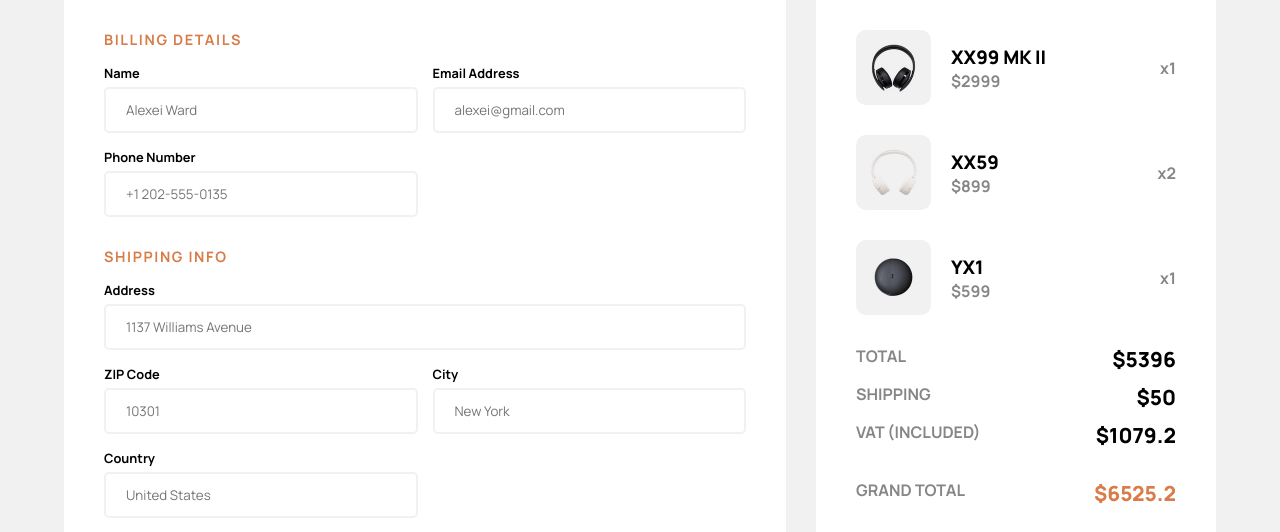
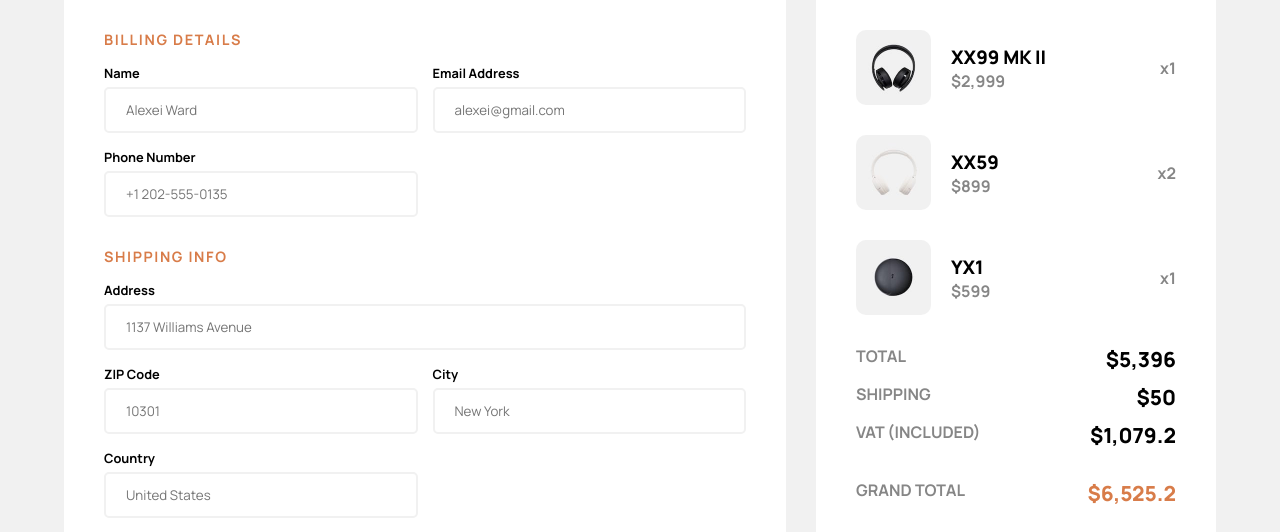
Before and after one commit to Muneyy/audiophile-ecommerce, a Next.js app: page /checkout in a window 1280 px wide. Shown: the part 268-800 px from the top of the page. Built offline with nearby package versions, Linux system fonts and the light colour scheme.

Commit message:
feat: change bg-color for checkout page, add commafy function to format prices, change hover for buttons

```diff
--- a/src/app/[category]/[product]/page.tsx
+++ b/src/app/[category]/[product]/page.tsx
@@ -35,7 +35,7 @@ const Page = ({
         imageProduct={imageProduct}
         title={title}
         description={description}
-        price={price}
+        price={commafy(price)}
       />
       <FeaturesAndBox features={features} includedItems={includedItems} />
       <ImageGallery imageGallery={imageGallery} title={title} />
--- a/src/app/checkout/Summary.module.sass
+++ b/src/app/checkout/Summary.module.sass
@@ -48,6 +48,8 @@
         color: white
         border-radius: 5px
         padding: 20px 0
+        &:hover
+            filter: brightness(1.1)
     @media screen and ( min-width: 1200px )
         margin-top: 0
         width: 400px
--- a/src/app/checkout/Summary.tsx
+++ b/src/app/checkout/Summary.tsx
@@ -5,6 +5,7 @@ import xx99mkii from '@/assets/cart/image-xx99-mark-two-headphones.jpg'
 import xx59 from '@/assets/cart/image-xx59-headphones.jpg'
 import yx1 from '@/assets/cart/image-yx1-earphones.jpg'
 import Image from 'next/image'
+import commafy from '@/utils/commafy'
 
 const cartData = {
   cart: [
@@ -47,7 +48,7 @@ const Summary = () => {
           <Image src={item.imageSrc} alt={item.title} />
           <div className={styles.textGroup}>
             <h3>{item.title}</h3>
-            <span>${item.price}</span>
+            <span>${commafy(item.price)}</span>
           </div>
           <div className={styles.priceGroup}>
             <span>x{item.quantity}</span>
@@ -57,7 +58,7 @@ const Summary = () => {
       <div className={styles.divider}>
         <div className={styles.calcGroup}>
           <p>TOTAL</p>
-          <span>${RAW_COST}</span>
+          <span>${commafy(RAW_COST)}</span>
         </div>
         <div className={styles.calcGroup}>
           <p>SHIPPING</p>
@@ -65,12 +66,12 @@ const Summary = () => {
         </div>
         <div className={styles.calcGroup}>
           <p>VAT (INCLUDED)</p>
-          <span>${VAT}</span>
+          <span>${commafy(VAT)}</span>
         </div>
       </div>
       <div className={`${styles.calcGroup} ${styles.grandTotal}`}>
         <p>GRAND TOTAL</p>
-        <span>${GRAND_TOTAL}</span>
+        <span>${commafy(GRAND_TOTAL)}</span>
       </div>
       <button
         type="submit"
--- a/src/app/checkout/page.tsx
+++ b/src/app/checkout/page.tsx
@@ -6,6 +6,14 @@ import Summary from './Summary'
 
 const Page = () => {
   return (
+    <>
+      <style>
+        {`
+        html {
+          background-color: var(--gray-bg)
+        }
+        `}
+      </style>
       <main className={styles.main}>
         <BackButton />
         <div className={styles.responsiveDivider}>
@@ -13,6 +21,7 @@ const Page = () => {
           <Summary />
         </div>
       </main>
+    </>
   )
 }
 
--- a/src/app/globals.scss
+++ b/src/app/globals.scss
@@ -18,7 +18,6 @@ html,
 body {
   max-width: 1440px;
   margin: auto;
-  background-color: var(--gray-bg);
 }
 
 a {
--- a/src/app/page.module.sass
+++ b/src/app/page.module.sass
@@ -11,4 +11,4 @@
         border: none
         text-transform: uppercase
         &:hover
-            filter: brightness(0.9)
+            filter: brightness(1.1)
--- a/src/components/PDP/Recommendations.module.sass
+++ b/src/components/PDP/Recommendations.module.sass
@@ -31,7 +31,7 @@
                 font-size: 0.8rem
                 letter-spacing: 0.11rem
                 &:hover
-                    filter: brightness(0.9)
+                    filter: brightness(1.1)
             > img
                 width: 100%
                 height: 100%
--- a/src/components/shared/ImageAndDescription.module.sass
+++ b/src/components/shared/ImageAndDescription.module.sass
@@ -66,7 +66,7 @@
             justify-content: center
             letter-spacing: 0.1rem
             &:hover
-                filter: brightness(0.9)
+                filter: brightness(1.1)
     @media screen and ( max-width: 1100px )
         display: flex
         flex-direction: column
--- /dev/null
+++ b/src/utils/commafy.ts
@@ -0,0 +1,13 @@
+// https://stackoverflow.com/questions/6784894/add-commas-or-spaces-to-group-every-three-digits
+// function to add commas every three digits in a number
+// for better readability
+export default function commafy(num: number) {
+  const str = num.toString().split('.')
+  if (str[0].length >= 4) {
+    str[0] = str[0].replace(/(\d)(?=(\d{3})+$)/g, '$1,')
+  }
+  if (str[1] && str[1].length >= 4) {
+    str[1] = str[1].replace(/(\d{3})/g, '$1 ')
+  }
+  return str.join('.')
+}
```
Lines whose indentation alone changed are shown as unchanged.
